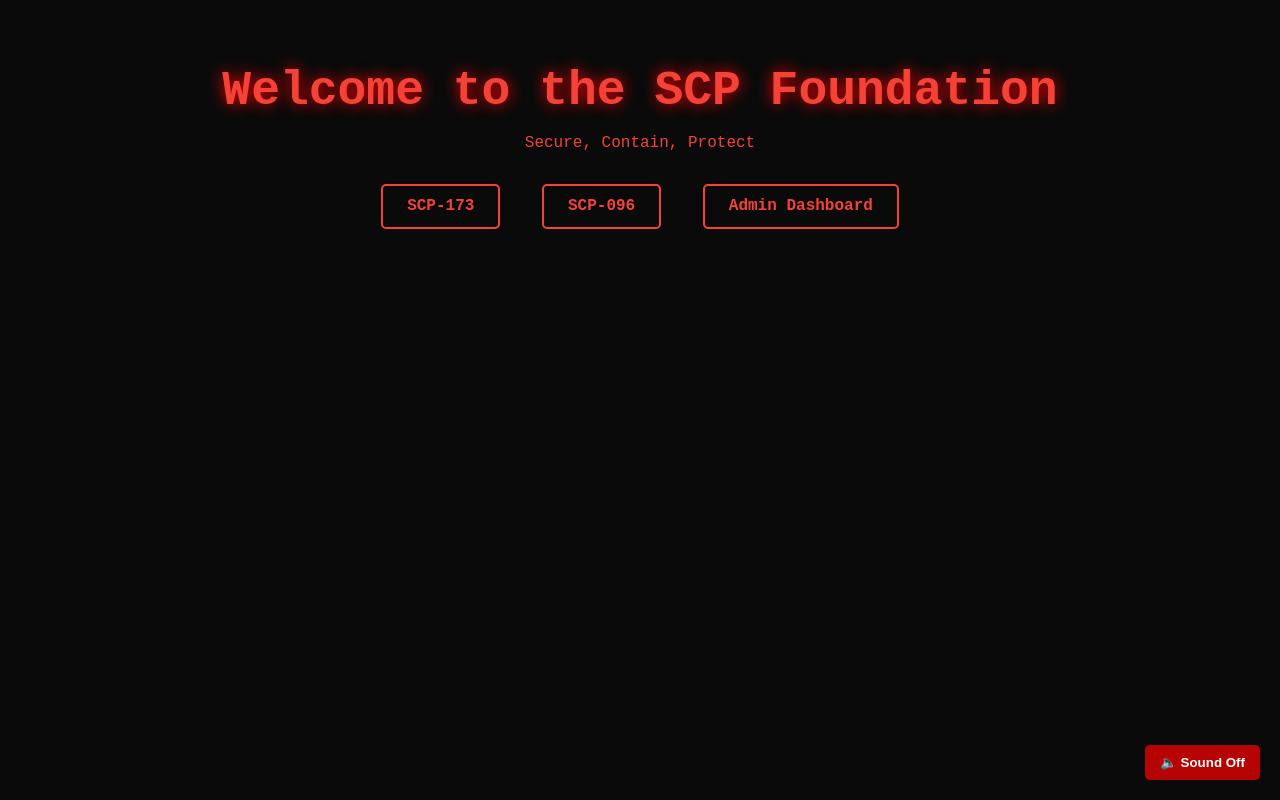
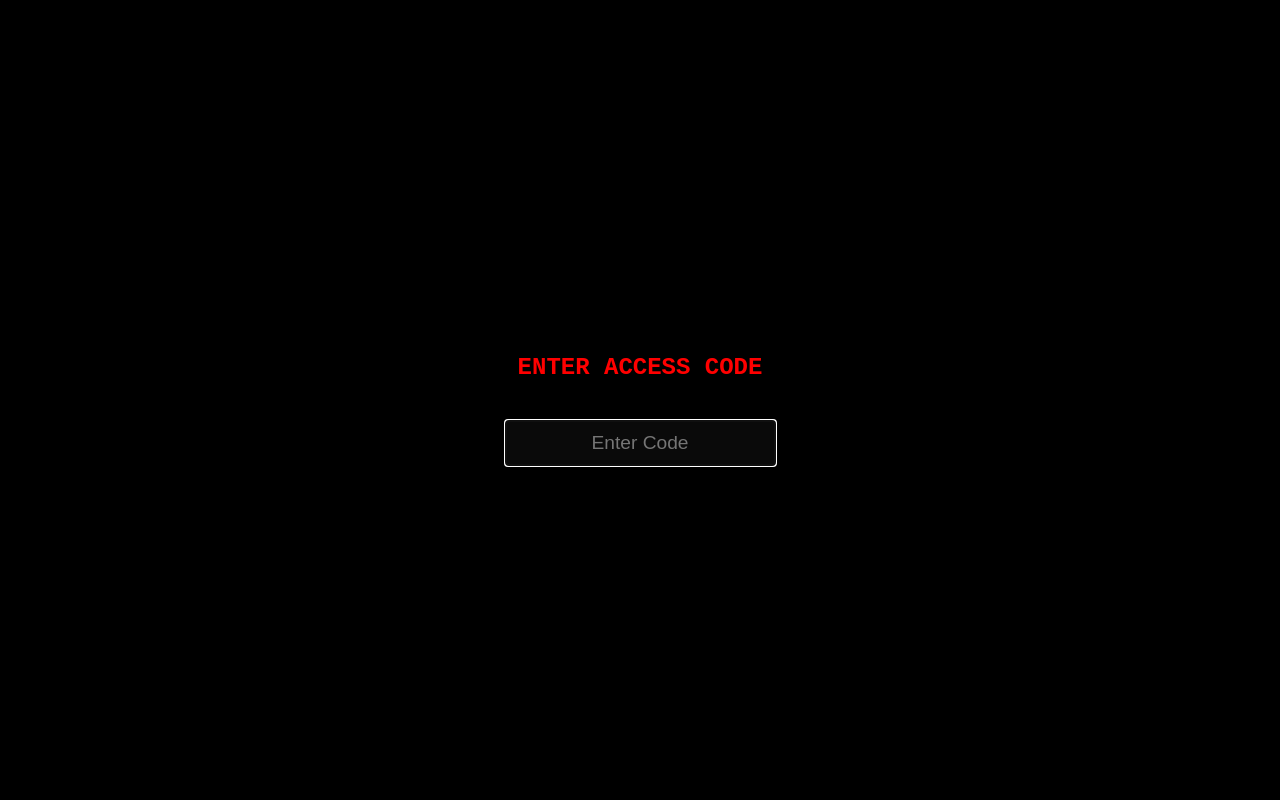
Before and after one commit to BastiGroceries/0016bcygdb.foundation, a plain HTML site: page index.html in a window 1280 px wide. Drawn offline with Linux system fonts and the light colour scheme.

Commit message:
Update index.html

```diff
--- a/index.html
+++ b/index.html
@@ -27,15 +27,55 @@
       display: inline-block;
       margin: 1rem;
       transition: background-color 0.3s ease;
+      pointer-events: none; /* Prevent access before password */
     }
     a:hover {
       background-color: #f44336;
       color: #0a0a0a;
       box-shadow: 0 0 10px #ff4444;
     }
+
+    /* Password Overlay */
+    #passwordOverlay {
+      position: fixed;
+      top: 0; left: 0;
+      width: 100%; height: 100%;
+      background: black;
+      color: red;
+      display: flex;
+      align-items: center;
+      justify-content: center;
+      flex-direction: column;
+      z-index: 9999;
+    }
+
+    #passwordOverlay input {
+      padding: 10px;
+      font-size: 1.2rem;
+      margin-top: 20px;
+      background: #0a0a0a;
+      color: #f44336;
+      border: 2px solid #f44336;
+      text-align: center;
+    }
+
+    #errorMsg {
+      margin-top: 10px;
+      color: crimson;
+      display: none;
+    }
   </style>
 </head>
 <body>
+
+  <!-- Password Overlay -->
+  <div id="passwordOverlay">
+    <h2>ENTER ACCESS CODE</h2>
+    <input type="password" id="passwordInput" placeholder="Enter Code" maxlength="10" />
+    <div id="errorMsg">ACCESS DENIED</div>
+  </div>
+
+  <!-- Main Page Content -->
   <h1>Welcome to the SCP Foundation</h1>
   <p>Secure, Contain, Protect</p>
   <nav>
@@ -52,10 +92,37 @@
     border: none; color: white;
     padding: 10px 15px; font-weight: bold;
     cursor: pointer; border-radius: 5px;
-    z-index: 9999;
+    z-index: 9998;
   ">🔈 Sound Off</button>
 
   <script>
+    // Password Check
+    const overlay = document.getElementById('passwordOverlay');
+    const input = document.getElementById('passwordInput');
+    const errorMsg = document.getElementById('errorMsg');
+    const links = document.querySelectorAll('a');
+
+    // Lock everything for now
+    links.forEach(link => link.style.pointerEvents = 'none');
+
+    setTimeout(() => {
+      overlay.style.display = 'flex';
+      input.focus();
+    }, 2000);
+
+    input.addEventListener('keydown', function(e) {
+      if (e.key === 'Enter') {
+        if (input.value === "0016") {
+          overlay.style.display = 'none';
+          links.forEach(link => link.style.pointerEvents = 'auto');
+        } else {
+          errorMsg.style.display = 'block';
+          input.value = '';
+        }
+      }
+    });
+
+    // Sound Toggle
     const ambientSound = document.getElementById('ambientSound');
     const toggleBtn = document.getElementById('toggleSoundBtn');
 
```
